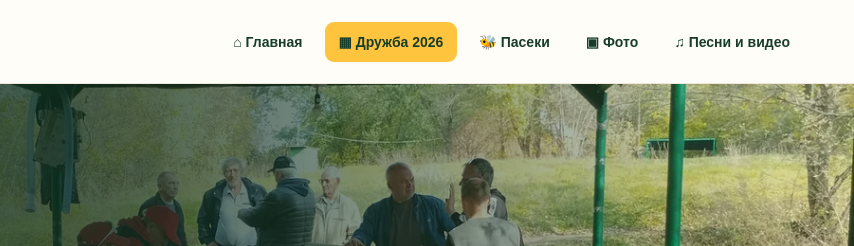
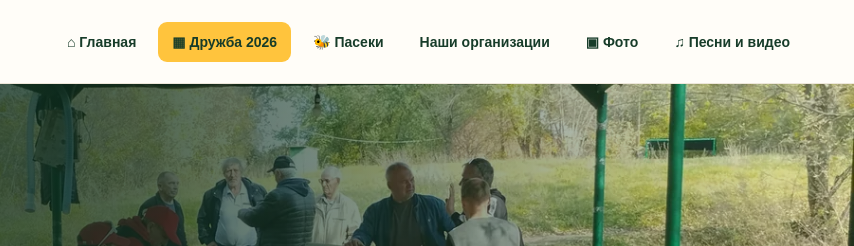
Before and after one commit to komahdop-ctrl/pchelovod63-website, a website: page events/druzhba-2026.html in a window 1280 px wide. Shown: the top 246 px of the page, 426-1280 px from the left. Drawn offline with Linux system fonts and the light colour scheme.

Commit message:
Link Our Organizations directory from events/druzhba-2026.html

```diff
--- a/events/druzhba-2026.html
+++ b/events/druzhba-2026.html
@@ -19,6 +19,7 @@
         <a href="../">⌂ Главная</a>
         <a class="active" href="#story">▦ Дружба 2026</a>
         <a href="../apiaries/index.html">🐝 Пасеки</a>
+        <a href="../organizations/index.html">Наши организации</a>
         <a href="#gallery">▣ Фото</a>
         <a href="#media">♫ Песни и видео</a>
       </nav>
```
